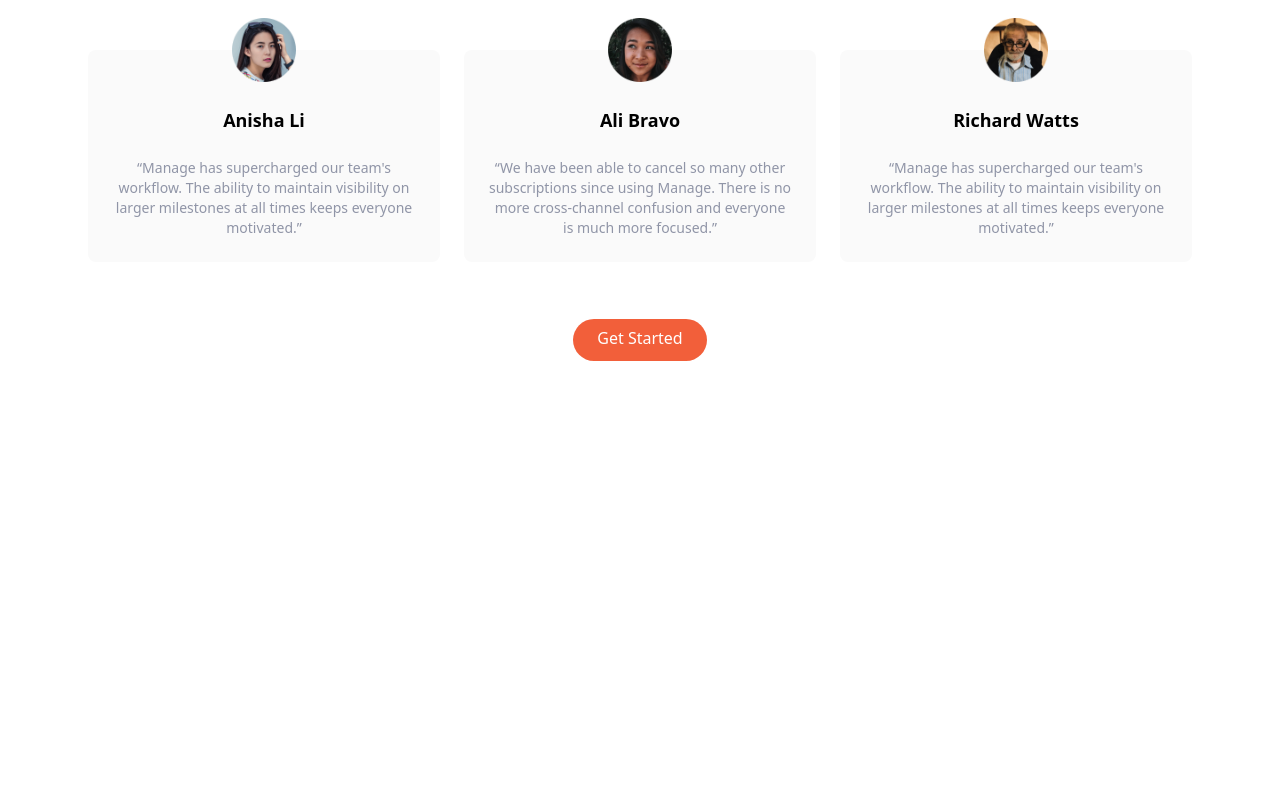
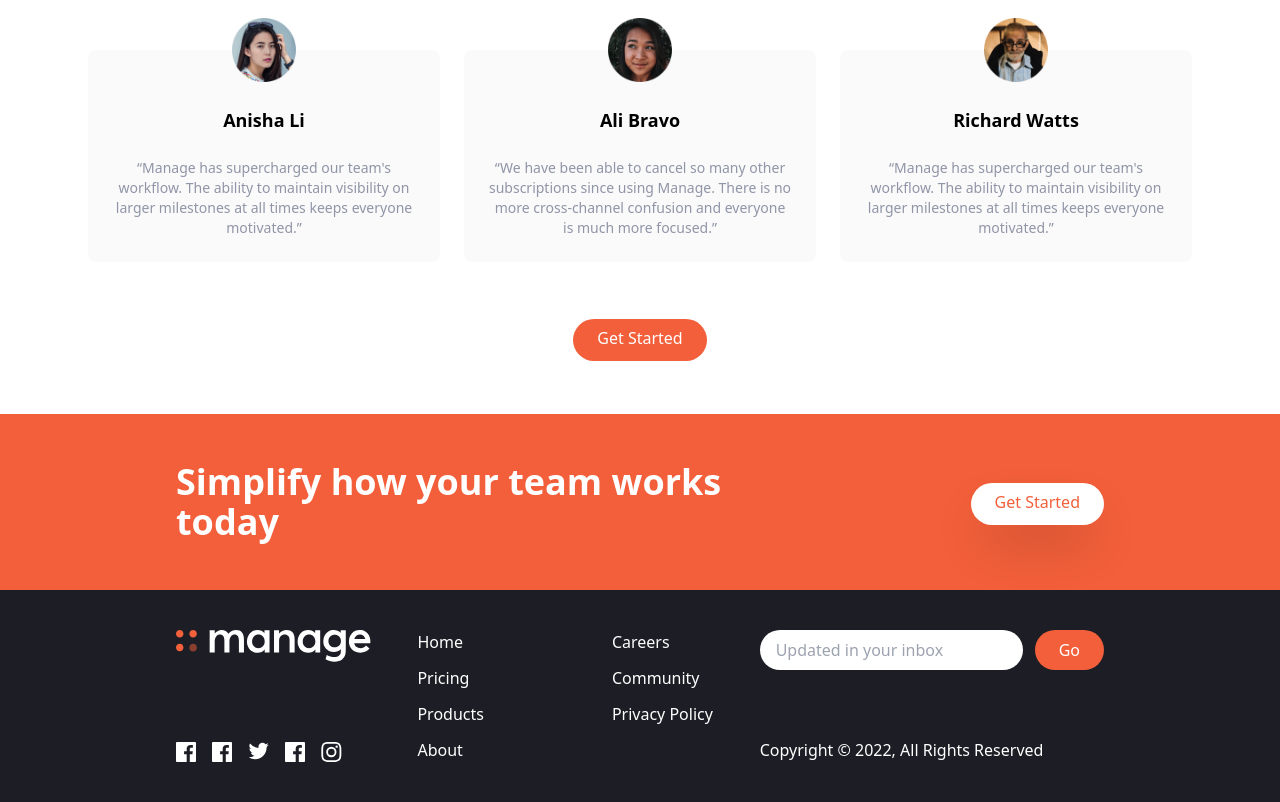
Before and after one commit to tractortoby/tailwind-landing-page-clone, a website: page index.html in a window 1280 px wide. Shown: the part 1354-2156 px from the top of the page. Before the commit the page ends 1768 px from the top, so only its background shows below. Drawn offline with Linux system fonts and the light colour scheme.

Commit message:
Add  CTA section and Footer

```diff
--- a/index.html
+++ b/index.html
@@ -249,5 +249,108 @@
         </div>
       </div>
     </section>
+
+    <!-- CTA Section -->
+    <section id="cta" class="bg-brightRed">
+      <!-- Flex Container -->
+      <div
+        class="container flex flex-col items-center justify-between px-6 py-24 mx-auto space-y-12 md:py-12 md:flex-row md:space-y-0"
+      >
+        <!-- Heading -->
+        <h2
+          class="text-5xl font-bold leading-tight text-center text-white md:text-4xl md:max-w-xl md:text-left"
+        >
+          Simplify how your team works today
+        </h2>
+        <!-- Button -->
+        <div>
+          <a
+            href="#"
+            class="p-3 px-6 pt-2 text-brightRed bg-white rounded-full shadow-2xl align-baseline hover:bg-gray-900"
+            >Get Started</a
+          >
+        </div>
+      </div>
+    </section>
+
+    <!-- Footer -->
+    <footer class="bg-veryDarkBlue">
+      <!-- Flex Container -->
+      <div
+        class="container flex flex-col-reverse mx-auto space-y-8 justify-between px-6 py-10 md:flex-row md:space-y-0"
+      >
+        <!-- Logo and social links container -->
+        <div
+          class="flex flex-col-reverse space-y-12 items-center justify-between md:flex-col md:space-y-0 md:items-start"
+        >
+          <div class="mx-auto my-6 text-center text-white md:hidden">
+            Copyright &copy; 2022, All Rights Reserved
+          </div>
+          <!-- Logo -->
+          <div>
+            <img class="h-8" src="img/logo-white.svg" alt="logo-white" />
+          </div>
+          <!-- Social Links Container -->
+          <div class="flex justify-center space-x-4">
+            <!-- Link 1 -->
+            <a href="#">
+              <img src="img/icon-facebook.svg" alt="icon-facebook" />
+            </a>
+            <!-- Link 2 -->
+            <a href="#">
+              <img src="img/icon-facebook.svg" alt="icon-facebook" />
+            </a>
+            <!-- Link 3 -->
+            <a href="#">
+              <img src="img/icon-twitter.svg" alt="icon-twitter" />
+            </a>
+            <!-- Link 4 -->
+            <a href="#">
+              <img src="img/icon-facebook.svg" alt="icon-facebook" />
+            </a>
+            <!-- Link 5 -->
+            <a href="#">
+              <img src="img/icon-instagram.svg" alt="icon-instagram" />
+            </a>
+          </div>
+        </div>
+
+        <!-- List Container -->
+        <div class="flex justify-around space-x-32">
+          <div class="flex flex-col space-y-3 text-white">
+            <a href="#" class="hover:text-brightRed">Home</a>
+            <a href="#" class="hover:text-brightRed">Pricing</a>
+            <a href="#" class="hover:text-brightRed">Products</a>
+            <a href="#" class="hover:text-brightRed">About</a>
+          </div>
+          <div class="flex flex-col space-y-3 text-white">
+            <a href="#" class="hover:text-brightRed">Careers</a>
+            <a href="#" class="hover:text-brightRed">Community</a>
+            <a href="#" class="hover:text-brightRed">Privacy Policy</a>
+          </div>
+        </div>
+
+        <!-- Input Container -->
+        <div class="flex flex-col justify-between">
+          <form>
+            <div class="flex space-x-3">
+              <input
+                type="text"
+                class="flex-1 px-4 rounded-full focus:outline-none"
+                placeholder="Updated in your inbox"
+              />
+              <button
+                class="px-6 py-2 text-white rounded-full bg-brightRed hover:bg-brightRedLight focus:outline-none"
+              >
+                Go
+              </button>
+            </div>
+          </form>
+          <div class="hidden text-white md:block">
+            Copyright &copy; 2022, All Rights Reserved
+          </div>
+        </div>
+      </div>
+    </footer>
   </body>
 </html>
```
Also changed, not shown: css/main.css.
